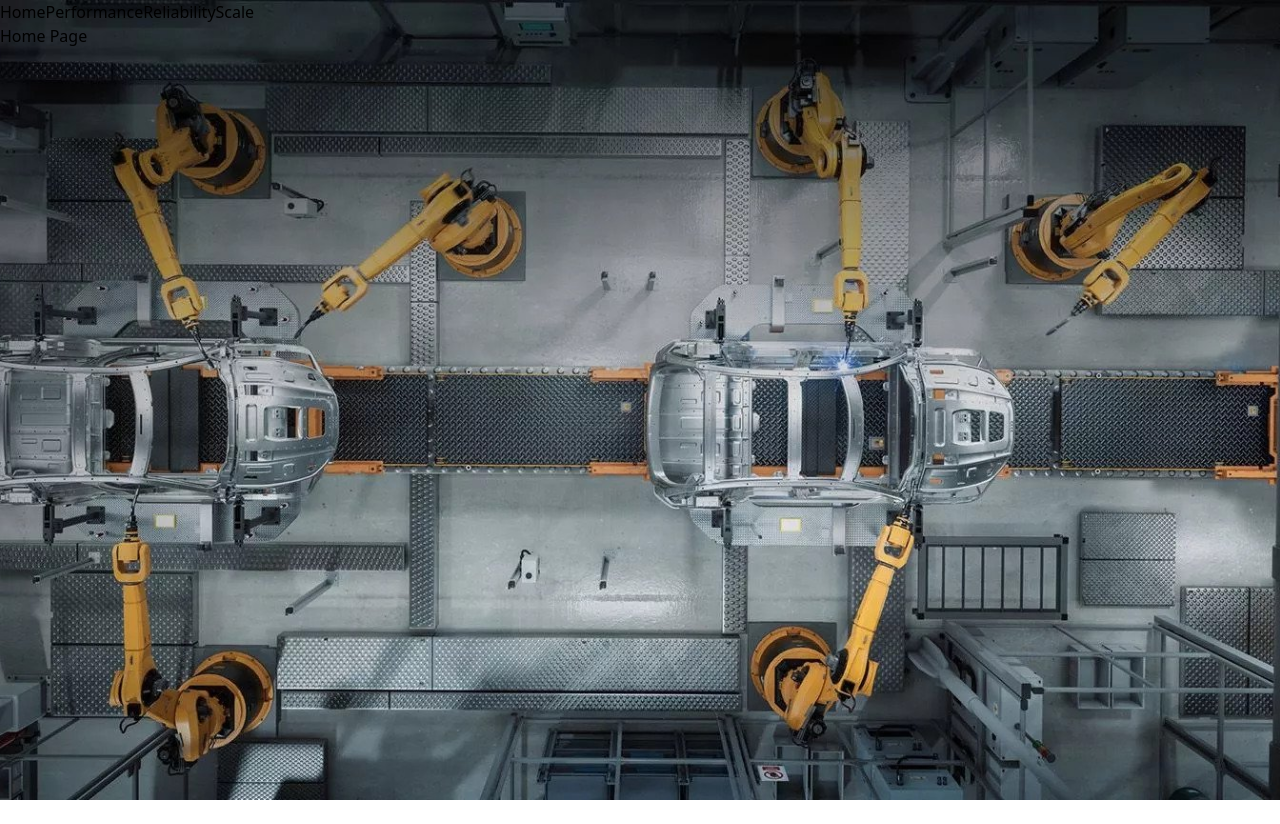
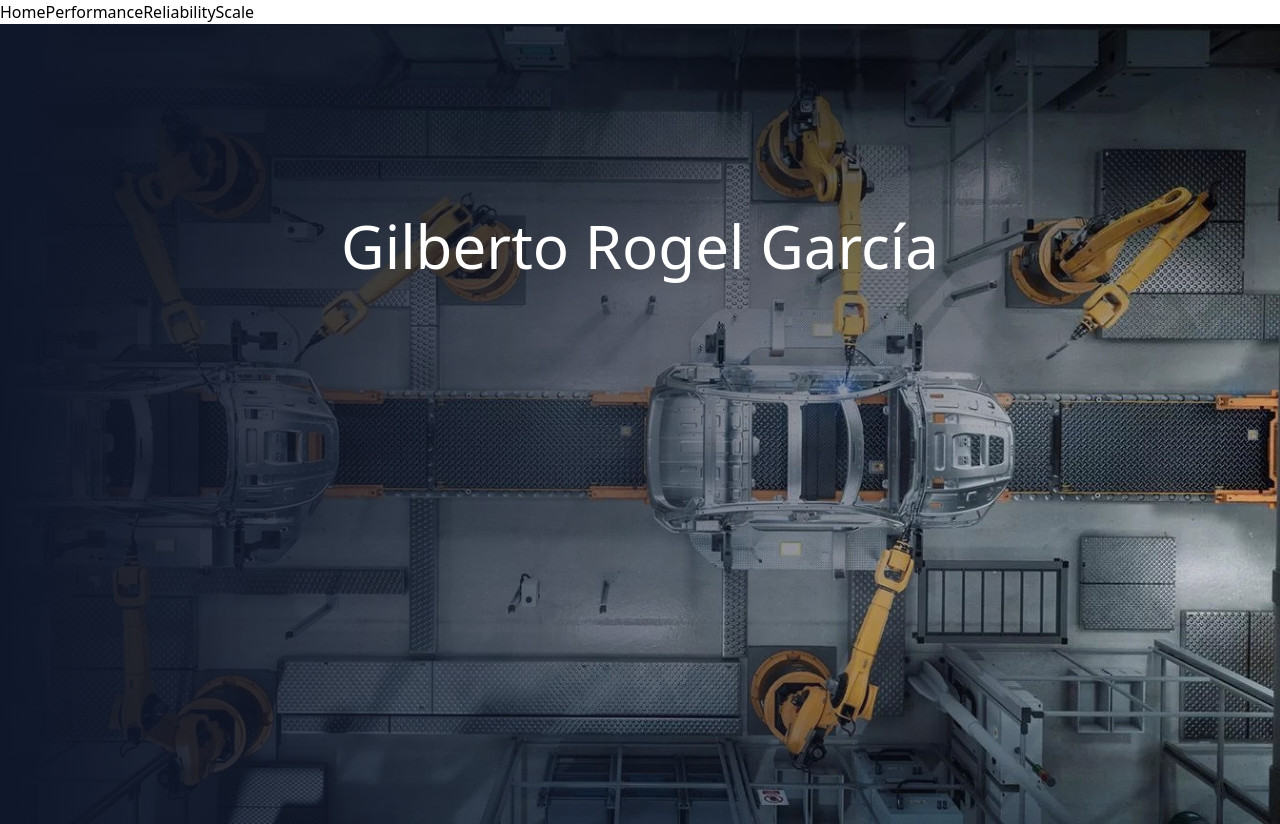
Before and after one commit to gilrg18/nextJs, a Next.js app in the folder corp-website/: page / in a window 1280 px wide. Before the commit the page ends 800 px from the top, so only its background shows below. Built offline with nearby package versions, Linux system fonts and the light colour scheme.

Commit message:
Adding a Reusable Presentation Component

```diff
--- a/corp-website/src/app/page.tsx
+++ b/corp-website/src/app/page.tsx
@@ -1,20 +1,9 @@
-import Image from "next/image";
 import homeImg from "public/home.jpg";
-
+import Hero from "@/components/hero";
 
 export default function Home() {
   return (
-    <div>
-      Home Page
-      <div className="absolute -z-10 inset-0">
-        <Image
-          src={homeImg}
-          alt="car factory"
-          fill
-          style={{ objectFit: "cover" }}
-        />
-      </div>
-    </div>
+    <Hero imgData = {homeImg} imgAlt ="car factory" title="Gilberto Rogel García"/>
   );
 }
 //Image component helps avoid 'Layout/Content shifting' (when components move around depending on what loads first)
--- /dev/null
+++ b/corp-website/src/components/hero.tsx
@@ -0,0 +1,27 @@
+import type { StaticImageData } from "next/image";
+import Image from "next/image";
+
+interface HeroProps {
+  imgData: StaticImageData;
+  imgAlt: string;
+  title: string;
+}
+
+export default function Hero(props: HeroProps) {
+  return (
+    <div className="relative h-screen">
+      <div className="absolute -z-10 inset-0">
+        <Image
+          src={props.imgData}
+          alt={props.imgAlt}
+          fill
+          style={{ objectFit: "cover" }}
+        />
+        <div className="absolute inset-0 bg-gradient-to-r from-slate-900"></div>
+      </div>
+      <div className="pt-48 flex justify-center items-center">
+        <h1 className="text-white text-6xl">{props.title}</h1>
+      </div>
+    </div>
+  );
+}
```
